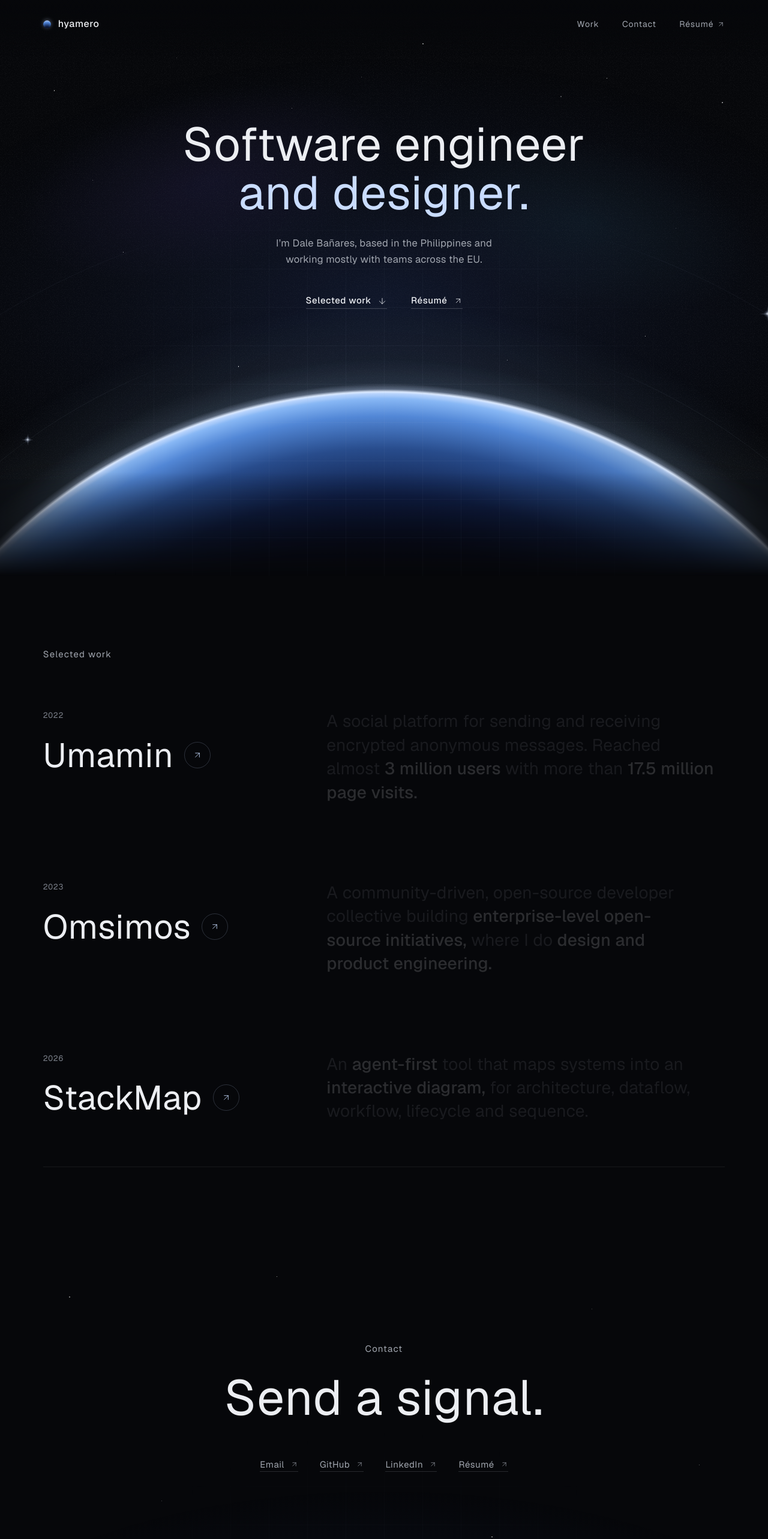
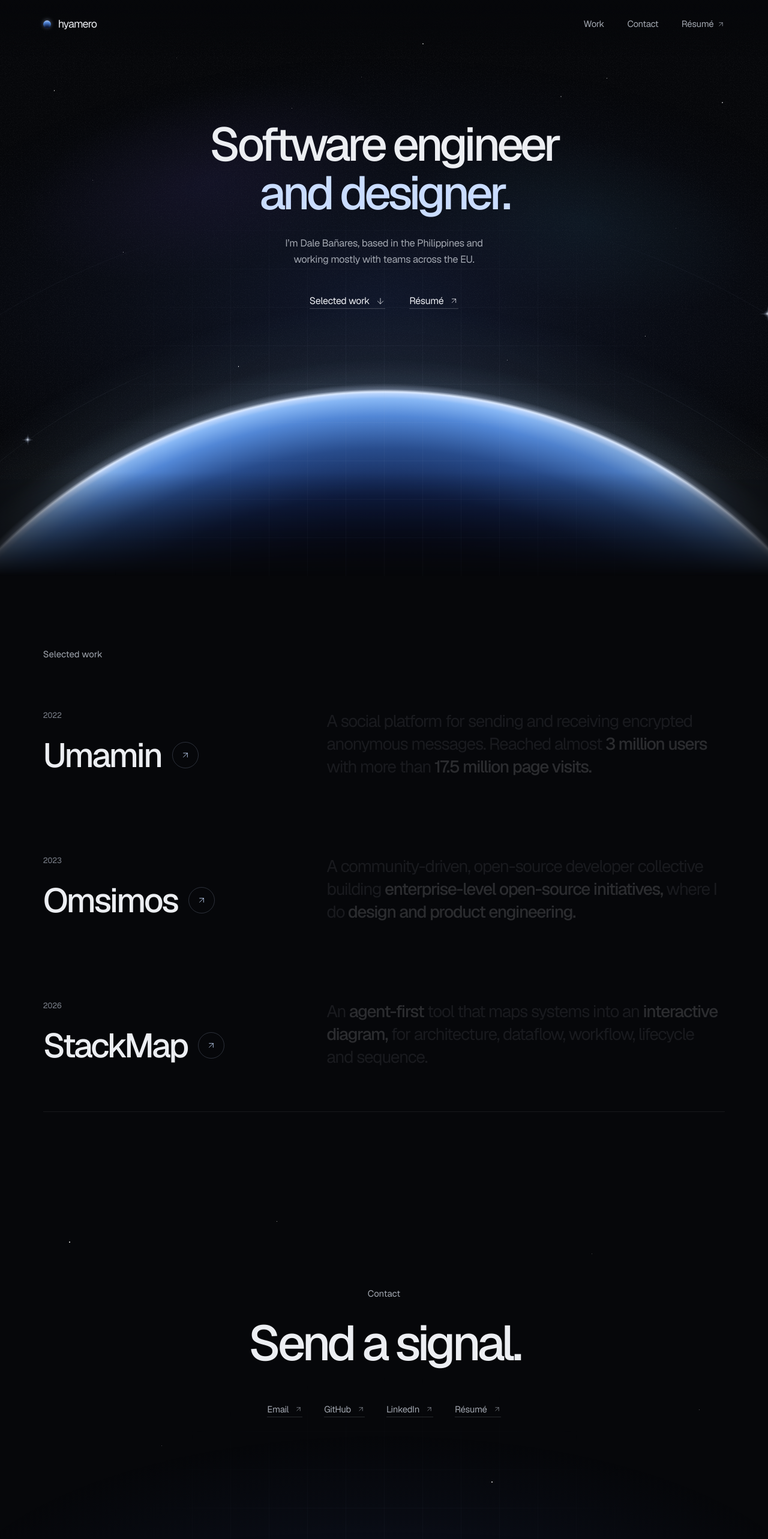
Before and after one commit to hyamero/portfolio, a Next.js app: page / in a window 1280 px wide. Shown: the top 2566 px of the page at 60% size. Built offline with nearby package versions, Linux system fonts and the light colour scheme.

Commit message:
style: match the original site's type weights and tracking

```diff
--- a/src/components/contact.tsx
+++ b/src/components/contact.tsx
@@ -28,17 +28,17 @@ export default function Contact() {
       <div className="px-gutter relative z-1 mx-auto flex w-full max-w-[1440px] flex-[1_0_auto] flex-col items-center pt-[150px] pb-40 text-center md:pt-[196px]">
         <h2
           id="contact-title"
-          className="text-sm font-normal tracking-[0.08em] text-mute md:text-[15px]"
+          className="text-sm font-normal text-mute md:text-[15px]"
         >
           Contact
         </h2>
         <a
-          className="say mt-5 text-[clamp(2.75rem,6.4vw,5.75rem)] leading-[1.1] tracking-[0.01em] md:mt-[26px]"
+          className="say mt-5 text-[clamp(2.75rem,6.4vw,5.75rem)] leading-[1.1] font-medium tracking-[-0.07em] md:mt-[26px]"
           href={siteConfig.links.email}
         >
           Send a signal.
         </a>
-        <ul className="mt-[30px] flex flex-wrap justify-center gap-x-6 text-sm tracking-[0.04em] text-mute md:mt-11 md:gap-x-9 md:gap-y-1 md:text-[15px]">
+        <ul className="mt-[30px] flex flex-wrap justify-center gap-x-6 text-sm tracking-tight text-mute md:mt-11 md:gap-x-9 md:gap-y-1 md:text-[15px]">
           {LINKS.map((link) => (
             <li key={link.label}>
               <a
@@ -52,7 +52,7 @@ export default function Contact() {
           ))}
         </ul>
       </div>
-      <footer className="px-gutter relative z-1 mx-auto flex w-full max-w-[1440px] flex-wrap items-center justify-between gap-x-6 gap-y-2 pb-2.5 text-[13px] tracking-[0.04em] text-mute md:pb-3.5 md:text-sm">
+      <footer className="px-gutter relative z-1 mx-auto flex w-full max-w-[1440px] flex-wrap items-center justify-between gap-x-6 gap-y-2 pb-2.5 text-[13px] font-light tracking-tight text-mute md:pb-3.5 md:text-sm">
         <p>© {YEAR} Dale Bañares</p>
         <ScrollLink to="home" className="line-link">
           Back to top <Arrow dir="n" size={14} />
--- a/src/components/hero.tsx
+++ b/src/components/hero.tsx
@@ -21,20 +21,20 @@ export default function Hero() {
       >
         <h1
           data-rise
-          className="text-[clamp(2.75rem,6.1vw,5.5rem)] leading-[1.04] font-normal tracking-[0.01em] text-balance"
+          className="text-[clamp(2.75rem,6.1vw,5.5rem)] leading-[1.04] font-medium tracking-[-0.07em] text-balance"
         >
           Software engineer <span className="block text-glow">and designer.</span>
         </h1>
         <p
           data-rise
-          className="mt-6 max-w-[34em] text-base leading-[1.6] tracking-[0.015em] text-balance text-mute md:mt-[30px] md:text-[clamp(1rem,1.3vw,1.1875rem)]"
+          className="mt-6 max-w-[34em] text-base leading-[1.6] tracking-tight text-balance text-mute md:mt-[30px] md:text-[clamp(1rem,1.3vw,1.1875rem)]"
         >
           I’m Dale Bañares, based in the Philippines and working mostly with teams across the EU.
         </p>
         <nav
           data-rise
           aria-label="Start here"
-          className="mt-[26px] flex flex-wrap justify-center gap-x-8 gap-y-1 text-[15px] font-medium tracking-[0.04em] md:mt-[34px] md:gap-x-10 md:gap-y-2"
+          className="mt-[26px] flex flex-wrap justify-center gap-x-8 gap-y-1 text-base tracking-tight md:mt-[34px] md:gap-x-10 md:gap-y-2"
         >
           <ScrollLink to="work" className="line-link">
             Selected work <Arrow dir="s" size={16} />
--- a/src/components/site-header.tsx
+++ b/src/components/site-header.tsx
@@ -10,14 +10,14 @@ export default function SiteHeader() {
       <div className="px-gutter mx-auto flex max-w-[1440px] items-center justify-between gap-3 py-3.5 md:gap-6 md:pt-[18px] md:pb-[30px]">
         <ScrollLink
           to="home"
-          className="pointer-events-auto inline-flex min-h-11 items-center gap-2.5 text-[15px] font-medium tracking-[0.04em] md:gap-3 md:text-base"
+          className="pointer-events-auto inline-flex min-h-11 items-center gap-2.5 text-base tracking-tighter md:gap-3 md:text-lg"
         >
           <span aria-hidden="true" className="orb-dot size-[13px] rounded-full" />
           hyamero
         </ScrollLink>
         <nav
           aria-label="Primary"
-          className="pointer-events-auto flex items-center gap-[18px] text-[13px] tracking-[0.06em] text-mute md:gap-[clamp(18px,3vw,40px)] md:text-sm"
+          className="pointer-events-auto flex items-center gap-[18px] text-sm tracking-tight text-mute md:gap-[clamp(18px,3vw,40px)] md:text-[15px]"
         >
           <ScrollLink to="work" className={NAV_LINK}>
             Work
--- a/src/components/status-page.tsx
+++ b/src/components/status-page.tsx
@@ -5,10 +5,10 @@ import { Arrow } from "@/components/icons";
 export function StatusPage({ title }: { title: string }) {
   return (
     <main className="px-gutter flex min-h-svh flex-1 flex-col items-center justify-center gap-8 text-center">
-      <h1 className="text-[clamp(2.5rem,6.4vw,5.75rem)] leading-[1.1] tracking-[0.01em] text-balance">
+      <h1 className="text-[clamp(2.5rem,6.4vw,5.75rem)] leading-[1.1] font-medium tracking-[-0.07em] text-balance">
         {title}
       </h1>
-      <Link href="/" className="line-link text-[15px] tracking-[0.04em] text-mute">
+      <Link href="/" className="line-link text-base tracking-tight text-mute">
         Return home <Arrow dir="ne" size={13} />
       </Link>
     </main>
--- a/src/components/work.tsx
+++ b/src/components/work.tsx
@@ -14,7 +14,7 @@ export default function Work() {
       <div className="mx-auto max-w-[1440px] md:px-gutter">
         <h2
           id="work-title"
-          className="pb-[26px] text-sm font-normal tracking-[0.08em] text-mute md:text-[15px]"
+          className="pb-[26px] text-sm font-normal text-mute md:text-[15px]"
         >
           Selected work
         </h2>
@@ -28,11 +28,11 @@ export default function Work() {
             >
               <div aria-hidden="true" data-hairline className="hairline absolute inset-x-0 top-0 h-px" />
               <div className="flex flex-[1_1_340px] flex-col items-start gap-5">
-                <span className="text-[13px] tracking-[0.06em] text-dim tabular-nums">
+                <span className="text-[13px] text-dim tabular-nums">
                   {project.year}
                 </span>
                 <div className="mt-2 flex items-center gap-[18px]">
-                  <h3 className="text-[clamp(2.5rem,4.4vw,4rem)] leading-none font-normal tracking-[0.01em]">
+                  <h3 className="text-[clamp(2.5rem,4.4vw,4rem)] leading-none font-medium tracking-[-0.06em]">
                     {project.name}
                   </h3>
                   <a
@@ -48,7 +48,7 @@ export default function Work() {
               </div>
               <p
                 data-statement
-                className="min-w-0 flex-[1.7_1_520px] text-[clamp(1.375rem,2.2vw,2rem)] leading-[1.4] tracking-[0.008em] text-pretty text-dim"
+                className="min-w-0 flex-[1.7_1_520px] text-[clamp(1.375rem,2.2vw,2rem)] leading-[1.35] tracking-tighter text-pretty text-dim"
               >
                 {parseStatement(project.statement).map((word, i) => (
                   <Fragment key={i}>
```
